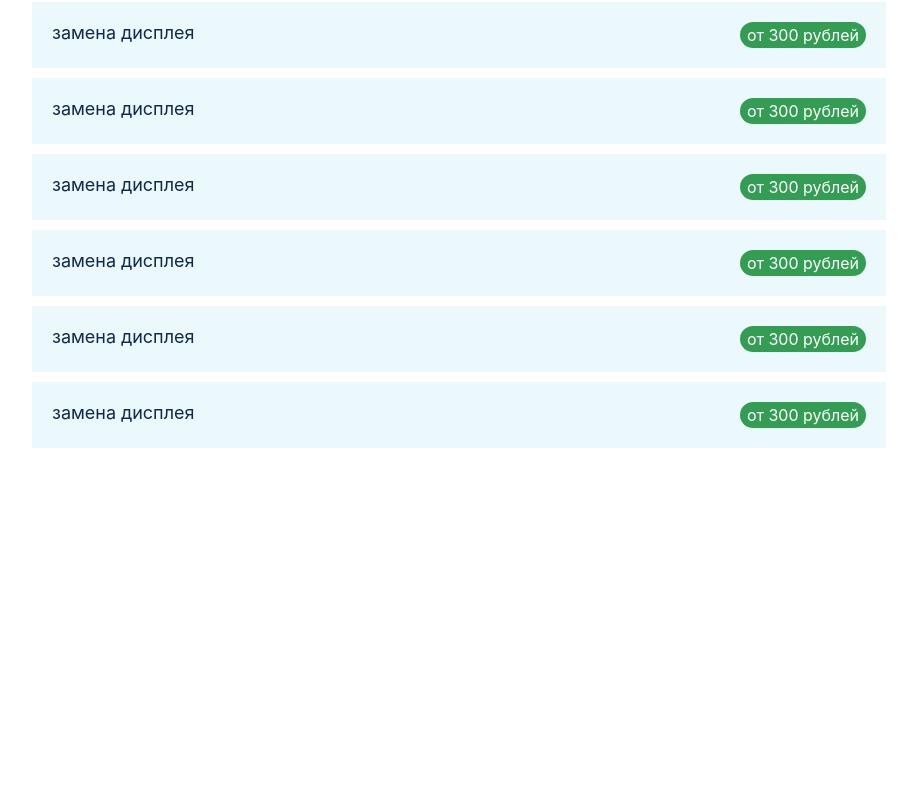
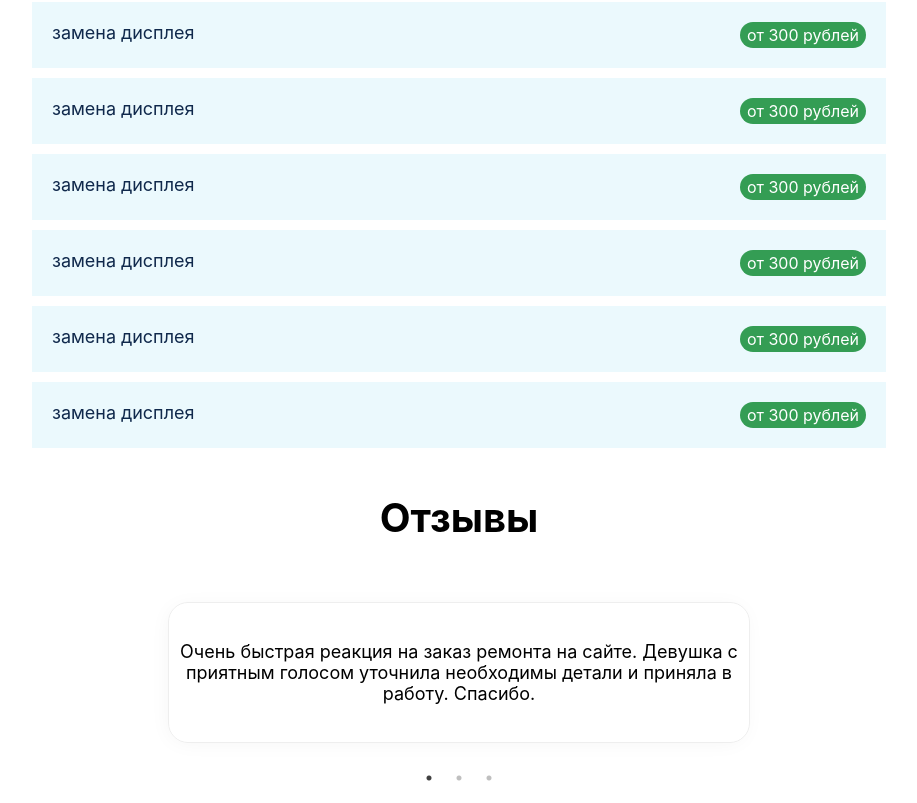
Before and after one commit to LaboroOptimus/bit-service, a React (Create React App) app: page / in a window 1280 px wide. Shown: the part 3491-4294 px from the top of the page, without its empty margins (181-1098 px from the left). Before the commit the page ends 3944 px from the top, so only its background shows below. Built offline with nearby package versions, Linux system fonts and the light colour scheme.

Commit message:
Добавил блок Отзывы

```diff
--- a/src/App.js
+++ b/src/App.js
@@ -10,6 +10,7 @@ import Services from "./components/Services/Services";
 import Advantages from "./components/Advantages/Advantages";
 import Cta from "./components/Cta/Cta";
 import Prices from "./components/Prices/Prices";
+import Reviews from "./components/Reviews/Reviews";
 
 const Wrapper = styled.div`
   width: 100%;
@@ -30,6 +31,7 @@ function App() {
         <Advantages/>
         <Cta/>
         <Prices/>
+        <Reviews/>
         </Wrapper>
     </div>
   );
--- /dev/null
+++ b/src/components/Reviews/Reviews.js
@@ -0,0 +1,74 @@
+import React from 'react'
+import styled from "styled-components";
+
+const Slider = require("react-slick").default;
+
+const Title = styled.h2`
+    const Title = styled.h2;
+    font-size: 40px;
+    text-align: center;
+    margin-bottom: 40px;
+`;
+
+const Wrapper = styled.div`
+   margin: 40px 0;
+   padding: 0 30px;
+`;
+
+const ReviewBlock = styled.div`
+    width: 50% !important;
+    margin-top: 20px;
+    margin-bottom: 20px;
+    border-radius: 20px;
+    padding: 20px 10px;
+    border: 1px solid #eee;
+    -webkit-box-shadow: -2px 2px 22px -4px rgba(0,0,0,0.05);
+    -moz-box-shadow: -2px 2px 22px -4px rgba(0,0,0,0.05);
+    -ms-box-shadow: -2px 2px 22px -4px rgba(0,0,0,0.05);
+    -o-box-shadow: -2px 2px 22px -4px rgba(0,0,0,0.05);
+    box-shadow: -2px 2px 22px -4px rgba(0,0,0,0.05);
+`;
+const ReviewContent = styled.p`
+    font-size: 18px;
+`
+
+const Reviews = () => {
+
+    const settings = {
+        dots: true,
+        infinite: true,
+        /*autoplay: true,*/
+        speed: 1000,
+        arrows: true,
+        adaptiveHeight: true,
+        slidesToScroll: 1,
+        centerMode: true,
+        slidesToShow: 1,
+
+
+    };
+
+    return (
+        <Wrapper>
+            <Title>Отзывы</Title>
+            <Slider {...settings}>
+                <ReviewBlock>
+                    <ReviewContent>Очень быстрая реакция на заказ ремонта на сайте.
+                        Девушка с приятным голосом уточнила необходимы детали и приняла в работу.
+                        Спасибо.</ReviewContent>
+                </ReviewBlock>
+                <ReviewBlock>
+                    <ReviewContent>Обратился в сервис через сайт компании производителя, удобно и просто,
+                        надеюсь ремонт будет таким же быстрым, позже дополню отзыв</ReviewContent>
+                </ReviewBlock>
+                <ReviewBlock>
+                    <ReviewContent>Сломался телефон - перестал заряжаться и превратился в кирпич.
+                        При мне его за минут 20 разобрали, нашли причину, починили и очень подробно рассказали,
+                        что произошло.</ReviewContent>
+                </ReviewBlock>
+            </Slider>
+        </Wrapper>
+    )
+}
+
+export default Reviews
```
